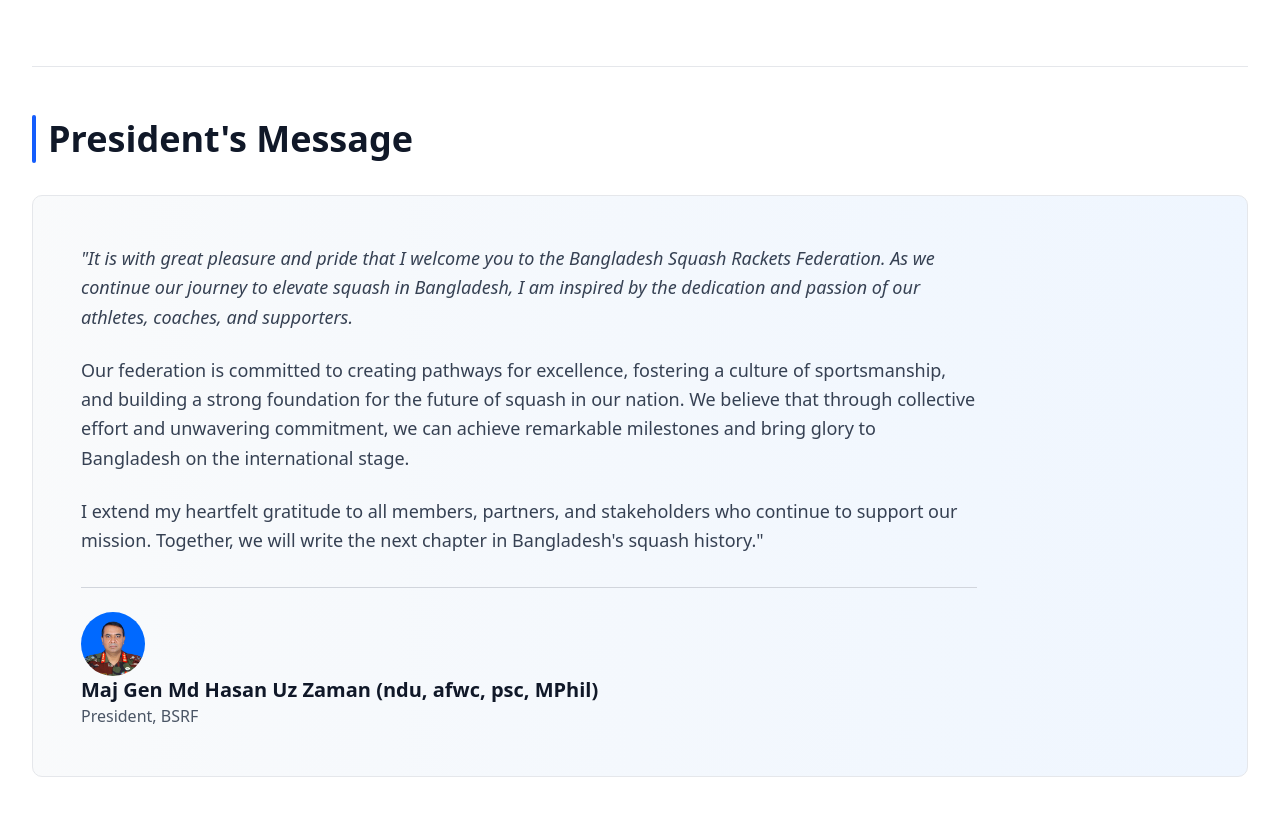
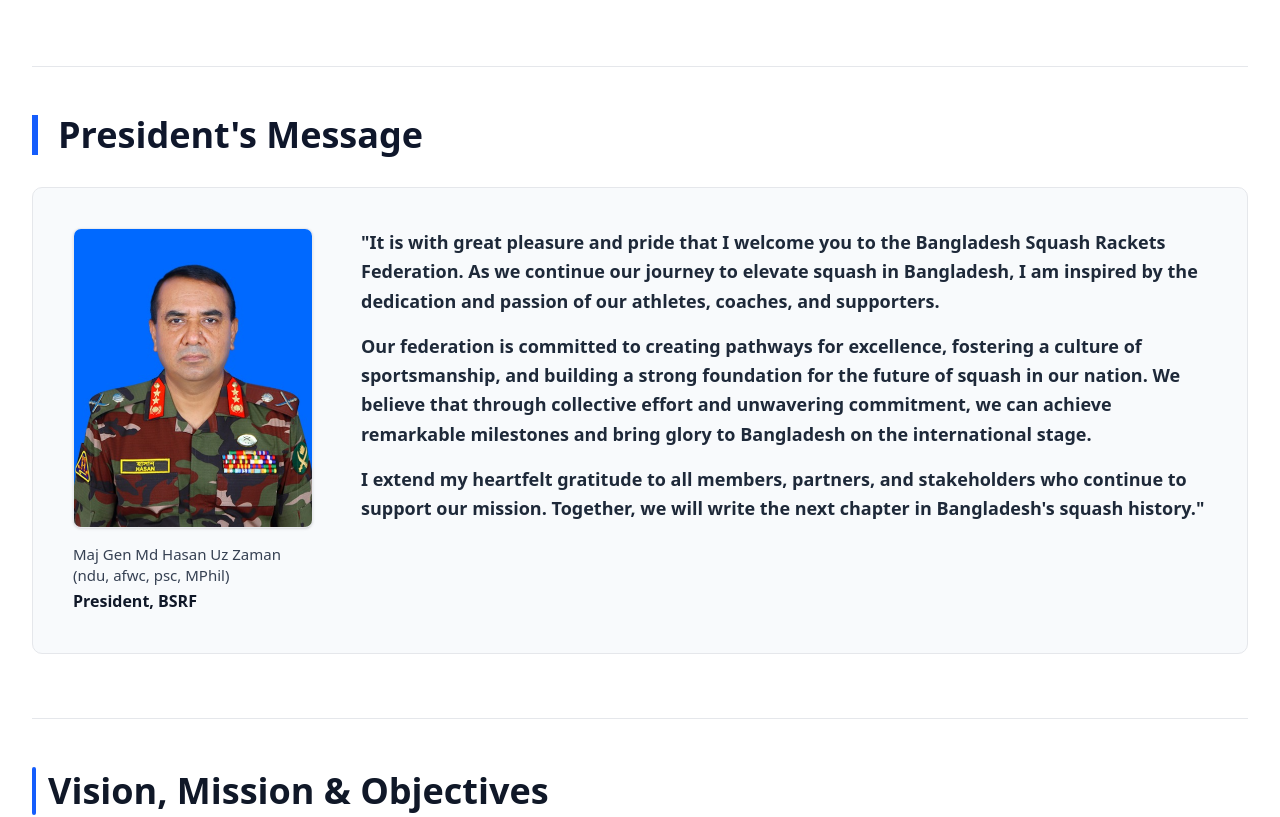
Before and after one commit to ashikbhuyan17/bdsquash, a Next.js app: page /about in a window 1280 px wide. Shown: the part 1589-2406 px from the top of the page. Built offline with nearby package versions, Linux system fonts and the light colour scheme.

Commit message:
fix: update President's Message

```diff
--- a/app/about/page.tsx
+++ b/app/about/page.tsx
@@ -160,49 +160,54 @@
         <div className="border-t border-gray-200 my-12"></div>
         {/* President's Message Section */}
         <section id="presidents-message" className="mb-16 scroll-mt-24">
-          <div className="mb-8">
-            <h2 className="text-3xl md:text-4xl font-bold text-gray-900 mb-4 flex items-center gap-3">
-              <span className="w-1 h-12 bg-blue-600 rounded-full"></span>
-              President&apos;s Message
-            </h2>
-          </div>
-          <div className="bg-gradient-to-r from-gray-50 to-blue-50 p-8 md:p-12 rounded-lg border border-gray-200">
-            <div className="max-w-4xl">
-              <p className="text-gray-700 leading-relaxed text-lg mb-6 italic">
-                &quot;It is with great pleasure and pride that I welcome you to
-                the Bangladesh Squash Rackets Federation. As we continue our
-                journey to elevate squash in Bangladesh, I am inspired by the
-                dedication and passion of our athletes, coaches, and supporters.
-              </p>
-              <p className="text-gray-700 leading-relaxed text-lg mb-6">
-                Our federation is committed to creating pathways for excellence,
-                fostering a culture of sportsmanship, and building a strong
-                foundation for the future of squash in our nation. We believe
-                that through collective effort and unwavering commitment, we can
-                achieve remarkable milestones and bring glory to Bangladesh on
-                the international stage.
-              </p>
-              <p className="text-gray-700 leading-relaxed text-lg mb-6">
-                I extend my heartfelt gratitude to all members, partners, and
-                stakeholders who continue to support our mission. Together, we
-                will write the next chapter in Bangladesh&apos;s squash
-                history.&quot;
-              </p>
-              <div className="mt-8 pt-6 border-t border-gray-300">
-                {/* Avatar Image */}
-                <div className="w-16 h-16 rounded-full overflow-hidden flex-shrink-0">
+          <h2 className="text-3xl md:text-4xl font-bold text-slate-900 mb-8 border-l-[6px] border-blue-600 pl-4 md:pl-5">
+            President&apos;s Message
+          </h2>
+          <div className="rounded-lg border border-gray-200 bg-[#F8FAFC] p-6 sm:p-8 lg:p-10">
+            <div className="flex flex-col gap-8 md:flex-row md:items-start md:gap-10 lg:gap-12">
+              {/* Portrait + name */}
+              <div className="flex shrink-0 flex-col items-center md:w-[min(100%,240px)] md:items-stretch">
+                <div className="relative w-full max-w-[240px] overflow-hidden rounded-md border border-gray-200/80 bg-white shadow-sm md:max-w-none">
                   <Image
                     src="/President.jpeg"
-                    alt="President"
-                    width={64}
-                    height={64}
-                    className="object-cover"
+                    alt="Maj Gen Md Hasan Uz Zaman, President, BSRF"
+                    width={480}
+                    height={640}
+                    className="h-auto w-full object-cover object-top"
+                    sizes="(max-width: 768px) 240px, 240px"
+                    priority
                   />
                 </div>
-                <p className="text-xl font-bold text-gray-900">
+                <p className="mt-4 text-center text-[15px] font-medium leading-snug text-gray-700 md:text-left">
                   Maj Gen Md Hasan Uz Zaman (ndu, afwc, psc, MPhil)
                 </p>
-                <p className="text-gray-600">President, BSRF</p>
+                <p className="mt-1 text-center text-base font-bold text-gray-900 md:text-left">
+                  President, BSRF
+                </p>
+              </div>
+              {/* Message body */}
+              <div className="min-w-0 flex-1 space-y-4 text-gray-800 text-lg  leading-relaxed font-semibold ">
+                <p>
+                  &quot;It is with great pleasure and pride that I welcome you
+                  to the Bangladesh Squash Rackets Federation. As we continue
+                  our journey to elevate squash in Bangladesh, I am inspired by
+                  the dedication and passion of our athletes, coaches, and
+                  supporters.
+                </p>
+                <p>
+                  Our federation is committed to creating pathways for
+                  excellence, fostering a culture of sportsmanship, and building
+                  a strong foundation for the future of squash in our nation. We
+                  believe that through collective effort and unwavering
+                  commitment, we can achieve remarkable milestones and bring
+                  glory to Bangladesh on the international stage.
+                </p>
+                <p>
+                  I extend my heartfelt gratitude to all members, partners, and
+                  stakeholders who continue to support our mission. Together, we
+                  will write the next chapter in Bangladesh&apos;s squash
+                  history.&quot;
+                </p>
               </div>
             </div>
           </div>
```
